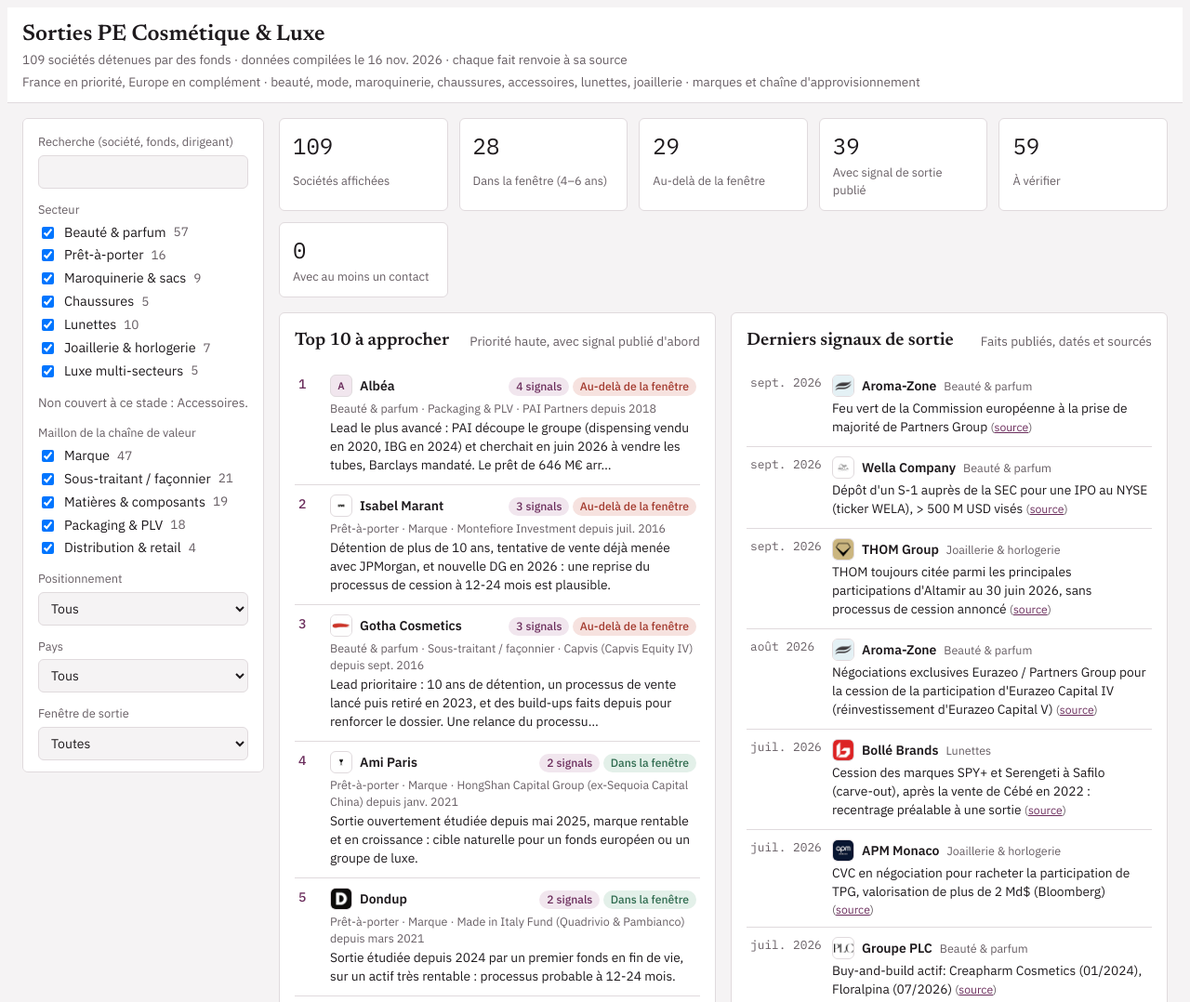
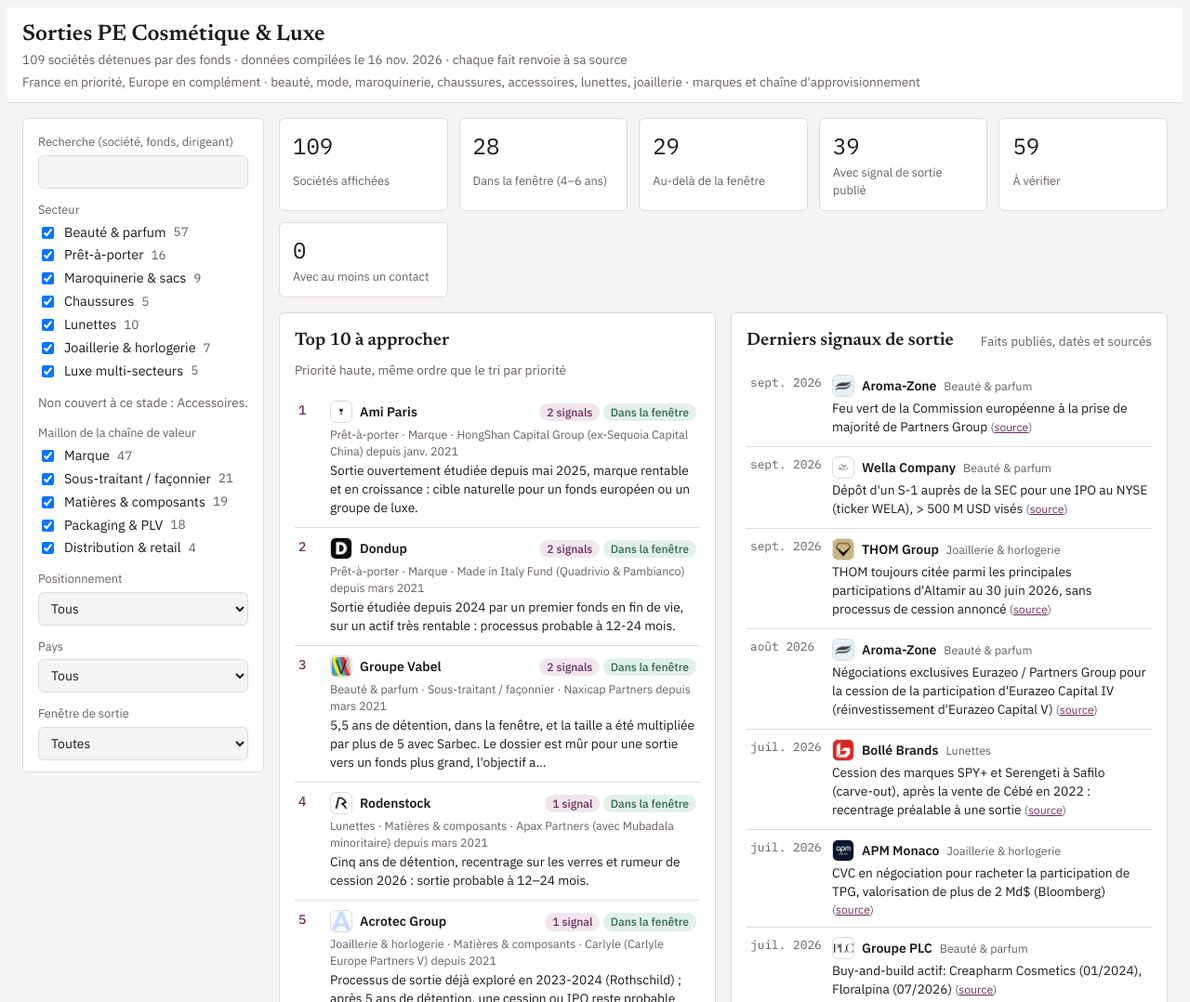
Before and after one commit to camilletoumelinsaunder/cosmetics-pe-exits, a plain HTML site: page site/index.html in a window 1280 px wide. Shown: the top 1078 px of the page at 93% size. Drawn offline with Linux system fonts and the light colour scheme.

Commit message:
Priority sort button always clickable and shows when active; Top 10 uses the same order
The button was disabled whenever the table was sorted on priority, which
is the default, and stayed disabled after a click on the Priorité header
reversed the order.

Co-Authored-By: Claude Opus 5.5 <noreply@anthropic.com>
Claude-Session: https://claude.ai/code/session_017V2Ab9JNj1o3UU8tcTi3vp

```diff
--- a/site/index.html
+++ b/site/index.html
@@ -62,6 +62,7 @@ main { display: grid; gap: 16px; min-width: 0; }
 .btn { border: 1px solid var(--line); background: var(--surface); border-radius: var(--r); padding: 7px 12px; cursor: pointer; }
 .btn:hover { border-color: var(--accent); }
 .btn.primary { background: var(--accent); border-color: var(--accent); color: var(--surface); }
+.btn[aria-pressed="true"] { border-color: var(--accent); color: var(--accent); background: var(--accent-soft); }
 .btn[disabled] { opacity: .5; cursor: not-allowed; }
 .btn.small { padding: 3px 8px; font-size: .8rem; }
 .tablebox { max-height: 640px; overflow: auto; border: 1px solid var(--line); border-radius: var(--r); }
@@ -377,10 +378,9 @@ function render(rebuildRail) {
     ${usedS.map(s => `<tr><td class="lab">${esc(s)}</td>${usedM.map(m => { const n = cell(s, m); return `<td>${n ? `<button data-mx="${esc(s)}|${esc(m)}" class="${one("secteurs", s) && one("maillons", m) ? "on" : ""}">${n}</button>` : `<span class="z">·</span>`}</td>`; }).join("")}<td class="mono">${rows.filter(c => c.secteur === s).length}</td></tr>`).join("")}
     </tbody></table></div></section>`;
   const cut = (t, n) => { t = String(t || ""); return t.length > n ? t.slice(0, n - 1).trim() + "…" : t; };
-  const top = rows.filter(c => prioOf(c) === "Haute")
-    .sort((a, b) => (b.exit_signals || []).length - (a.exit_signals || []).length || ORDER[exitInfo(a).status] - ORDER[exitInfo(b).status] || (exitInfo(b).hold || 0) - (exitInfo(a).hold || 0))
-    .slice(0, 10);
-  const topHTML = `<section class="card"><div class="row"><h2>Top ${top.length || ""} à approcher</h2><span class="hint">Priorité haute, avec signal publié d'abord</span></div>
+  // Same order as "Trier par priorité de sortie", so the Top 10 is the head of the sorted table.
+  const top = rows.filter(c => prioOf(c) === "Haute").sort((a, b) => prio(a) - prio(b)).slice(0, 10);
+  const topHTML = `<section class="card"><div class="row"><h2>Top ${top.length || ""} à approcher</h2><span class="hint">Priorité haute, même ordre que le tri par priorité</span></div>
     ${top.length ? `<ol class="top">${top.map((c, i) => { const x = exitInfo(c); return `<li data-open="${esc(c.id)}" tabindex="0"><span class="n">${i + 1}</span>
       <div class="row"><span class="nm">${logo(c)}<strong>${esc(c.company.split(" (")[0])}</strong></span><span>${(c.exit_signals || []).length ? `<span class="chip sig">${c.exit_signals.length} signal${c.exit_signals.length > 1 ? "s" : ""}</span> ` : ""}<span class="chip ${x.status}">${esc(x.label)}</span></span></div>
       <div class="sub">${esc(c.secteur || "")} · ${esc(c.maillon || "")} · ${c.ref_fund ? `${esc(c.ref_fund)}${c.ref_entry ? ` depuis ${esc(fmtYm(c.ref_entry))}` : ""}` : "fonds à vérifier"}</div>
@@ -401,7 +401,7 @@ function render(rebuildRail) {
       ${soon.length ? `<ul>${soon.map(c => { const x = exitInfo(c); return `<li data-open="${esc(c.id)}" tabindex="0"><div class="row"><span class="nm">${logo(c)}<strong>${esc(c.company.split(" (")[0])}</strong></span><span class="mono hint">${x.open}</span></div>
         <div class="sub">${esc(c.secteur || "")} · ${c.ref_fund ? esc(cut(c.ref_fund, 40)) : "fonds à vérifier"}</div></li>`; }).join("")}</ul>${nextAll > soon.length ? `<p class="hint" style="margin:0">+ ${nextAll - soon.length} autre(s) : filtre « Fenêtre de sortie ».</p>` : ""}` : `<p class="hint">Aucune société avec ces filtres.</p>`}</aside></section>
     <section class="card"><div class="row"><h2>${nf0.format(rows.length)} sociétés</h2>
-      <div class="row"><button class="btn" id="detail" aria-pressed="${F.detail ? "true" : "false"}">${F.detail ? "Vue courte" : "Vue détaillée"}</button><button class="btn" id="sort-prio" ${F.sort[0] === "prio" ? "disabled" : ""}>Trier par priorité de sortie</button><button class="btn primary" id="xls" ${DL ? "" : "disabled"}>Exporter en Excel</button></div></div>
+      <div class="row"><button class="btn" id="detail" aria-pressed="${F.detail ? "true" : "false"}">${F.detail ? "Vue courte" : "Vue détaillée"}</button><button class="btn" id="sort-prio" aria-pressed="${F.sort[0] === "prio" && F.sort[1] > 0 ? "true" : "false"}">${F.sort[0] === "prio" && F.sort[1] > 0 ? "✓ Trié par priorité de sortie" : "Trier par priorité de sortie"}</button><button class="btn primary" id="xls" ${DL ? "" : "disabled"}>Exporter en Excel</button></div></div>
       <div class="tablebox"><table class="data" id="tbl"><thead><tr>${head}</tr></thead><tbody>${body || `<tr><td colspan="${shown.length}" class="hint">Aucune société avec ces filtres.</td></tr>`}</tbody></table></div>
       <p class="hint">Tri par priorité : la vôtre si vous l'avez changée, sinon mon avis argumenté dans chaque fiche, puis signal de sortie publié, puis position dans la fenêtre.</p></section>
     ${exited.length ? `<section class="card"><h2>Sorties récentes (références)</h2><div class="tablebox"><table class="data"><thead><tr><th>Société</th><th>Fonds sortant</th><th>Acquéreur</th><th>Date</th><th>Source</th></tr></thead><tbody>
```
